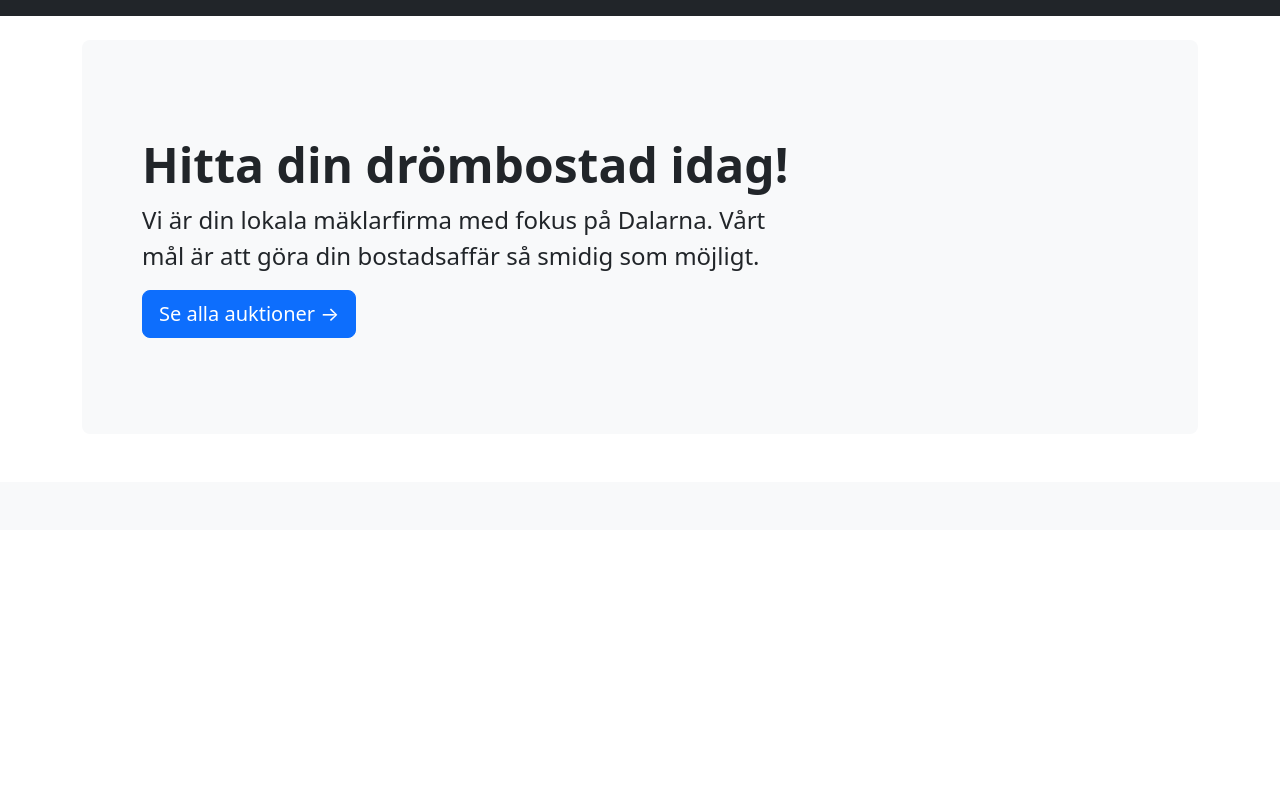
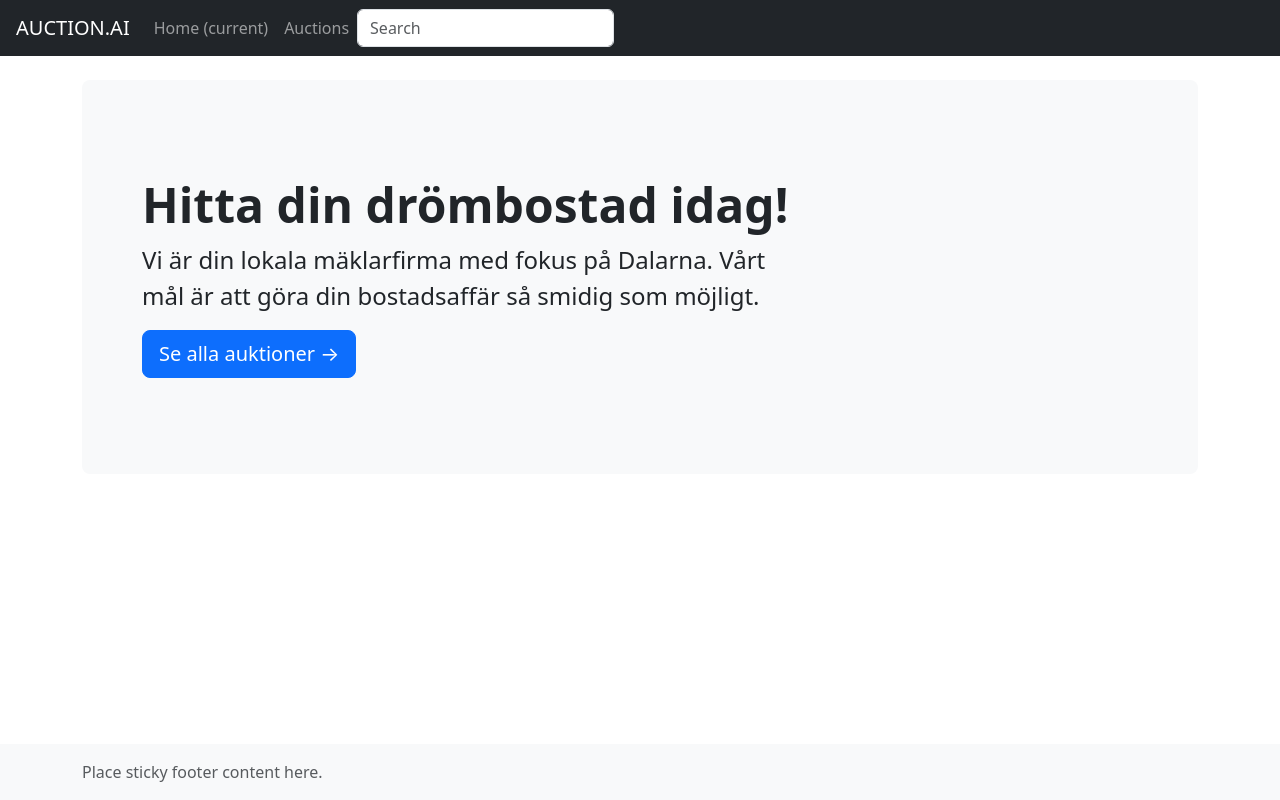
Before and after one commit to Lumenality/flask-auction-project, a Flask app: page / in a window 1280 px wide. Run offline with Flask 3, Linux system fonts and the light colour scheme.

Commit message:
feat: - Rewrote auction templates with new layout and details, increased modularity

```diff
--- a/app/flask_app.py
+++ b/app/flask_app.py
@@ -17,7 +17,7 @@ def skapa_app():
 
     # SÄTT UPP APPENS INSTÄLLNINGAR
     app.config['SECRET_KEY'] = 'din_superhemliga_nyckel'   # Behöv för att sessions/inloggning ska vara säkert
-    app.config['SQLALCHEMY_DATABASE_URI'] = 'sqlite:///auctions.db'  # Pekar ut vilken databas som ska användas
+    app.config['SQLALCHEMY_DATABASE_URI'] = 'sqlite:///auctionsite.db'  # Pekar ut vilken databas som ska användas
     app.config['SQLALCHEMY_TRACK_MODIFICATIONS'] = False   # Spara minne och processorkraft
 
     # KOPPLA APPEN TILL DATABASEN & SKAPA TABELLER
--- a/app/templates/baselayout.html
+++ b/app/templates/baselayout.html
@@ -1,50 +1,92 @@
 <!DOCTYPE html>
 <html lang="sv">
+  <head>
+    <meta charset="UTF-8" />
+    <meta name="viewport" content="width=device-width, initial-scale=1" />
+    <title>Auktionsfirma {% block title %}{% endblock %}</title>
 
-<head>
-    <meta charset="UTF-8">
-    <meta name="viewport" content="width=device-width, initial-scale=1">
-    <title>Auktionsfirma | {% block titel %}{% endblock %}</title>
-
-    <link href="https://cdn.jsdelivr.net/npm/bootstrap@5.3.8/dist/css/bootstrap.min.css" rel="stylesheet"
-        integrity="sha384-sRIl4kxILFvY47J16cr9ZwB07vP4J8+LH7qKQnuqkuIAvNWLzeN8tE5YBujZqJLB" crossorigin="anonymous">
-
+    <link
+      href="https://cdn.jsdelivr.net/npm/bootstrap@5.3.8/dist/css/bootstrap.min.css"
+      rel="stylesheet"
+      integrity="sha384-sRIl4kxILFvY47J16cr9ZwB07vP4J8+LH7qKQnuqkuIAvNWLzeN8tE5YBujZqJLB"
+      crossorigin="anonymous"
+    />
   </head>
 
-<body>
+  <body class="d-flex flex-column min-vh-100">
+    <header>
+      <nav
+        class="navbar navbar-expand-md navbar-dark bg-dark px-3 space-between"
+      >
+        <a class="navbar-brand" href="{{ url_for('index') }}">AUCTION.AI</a>
+        <button
+          class="navbar-toggler"
+          type="button"
+          data-toggle="collapse"
+          data-target="#navbarsExample04"
+          aria-controls="navbarsExample04"
+          aria-expanded="false"
+          aria-label="Toggle navigation"
+        >
+          <span class="navbar-toggler-icon"></span>
+        </button>
 
-    <header>
-        <nav class="navbar navbar-expand-lg navbar-dark bg-dark">
-            <div class="container">
+        <div class="collapse navbar-collapse" id="navbarsExample04">
+          <ul class="navbar-nav mr-auto">
+            <li class="nav-item active">
+              <a class="nav-link" href="{{ url_for('index') }}"
+                >Home <span class="sr-only">(current)</span></a
+              >
+            </li>
+            <li class="nav-item">
+              <a
+                class="nav-link"
+                href="{{ url_for('auctions_bp.our_auctions') }}"
+                >Auctions</a
+              >
+            </li>
+          </ul>
+          <form class="form-inline my-2 my-md-0">
+            <input class="form-control" type="text" placeholder="Search" />
+          </form>
         </div>
       </nav>
     </header>
 
     <main class="container my-4">
-        {% with messages = get_flashed_messages(with_categories=true) %}
-        {% if messages %}
+      {% with messages = get_flashed_messages(with_categories=true) %} {% if
+      messages %}
       <div class="container mt-3">
         {% for category, message in messages %}
-            <div class="alert alert-{{ category }} alert-dismissible fade show" role="alert">
+        <div
+          class="alert alert-{{ category }} alert-dismissible fade show"
+          role="alert"
+        >
           {{ message }}
-                <button type="button" class="btn-close" data-bs-dismiss="alert" aria-label="Close"></button>
+          <button
+            type="button"
+            class="btn-close"
+            data-bs-dismiss="alert"
+            aria-label="Close"
+          ></button>
         </div>
         {% endfor %}
       </div>
-        {% endif %}
-        {% endwith %}
-        {% block content %}{% endblock %}
+      {% endif %} {% endwith %} {% block content %}{% endblock %}
     </main>
 
-    <footer class="bg-light text-center text-lg-start mt-5">
-        <div class="container p-4">
-
+    <footer class="footer mt-auto py-3 bg-body-tertiary">
+      <div class="container">
+        <span class="text-body-secondary"
+          >Place sticky footer content here.</span
+        >
       </div>
     </footer>
 
-    <script src="https://cdn.jsdelivr.net/npm/bootstrap@5.3.8/dist/js/bootstrap.bundle.min.js"
+    <script
+      src="https://cdn.jsdelivr.net/npm/bootstrap@5.3.8/dist/js/bootstrap.bundle.min.js"
       integrity="sha384-FKyoEForCGlyvwx9Hj09JcYn3nv7wiPVlz7YYwJrWVcXK/BmnVDxM+D2scQbITxI"
-        crossorigin="anonymous"></script>
+      crossorigin="anonymous"
+    ></script>
   </body>
-
 </html>
```
Also changed, not shown: app/myblueprints/auctions_bp/templates/auction_card_bp.html (added, +28 -0 lines), app/myblueprints/auctions_bp/templates/auction_details_bp.html (added, +50 -0 lines), app/myblueprints/auctions_bp/templates/auctions_bp.html (+12 -16 lines). Lines whose indentation alone changed are shown as unchanged.
